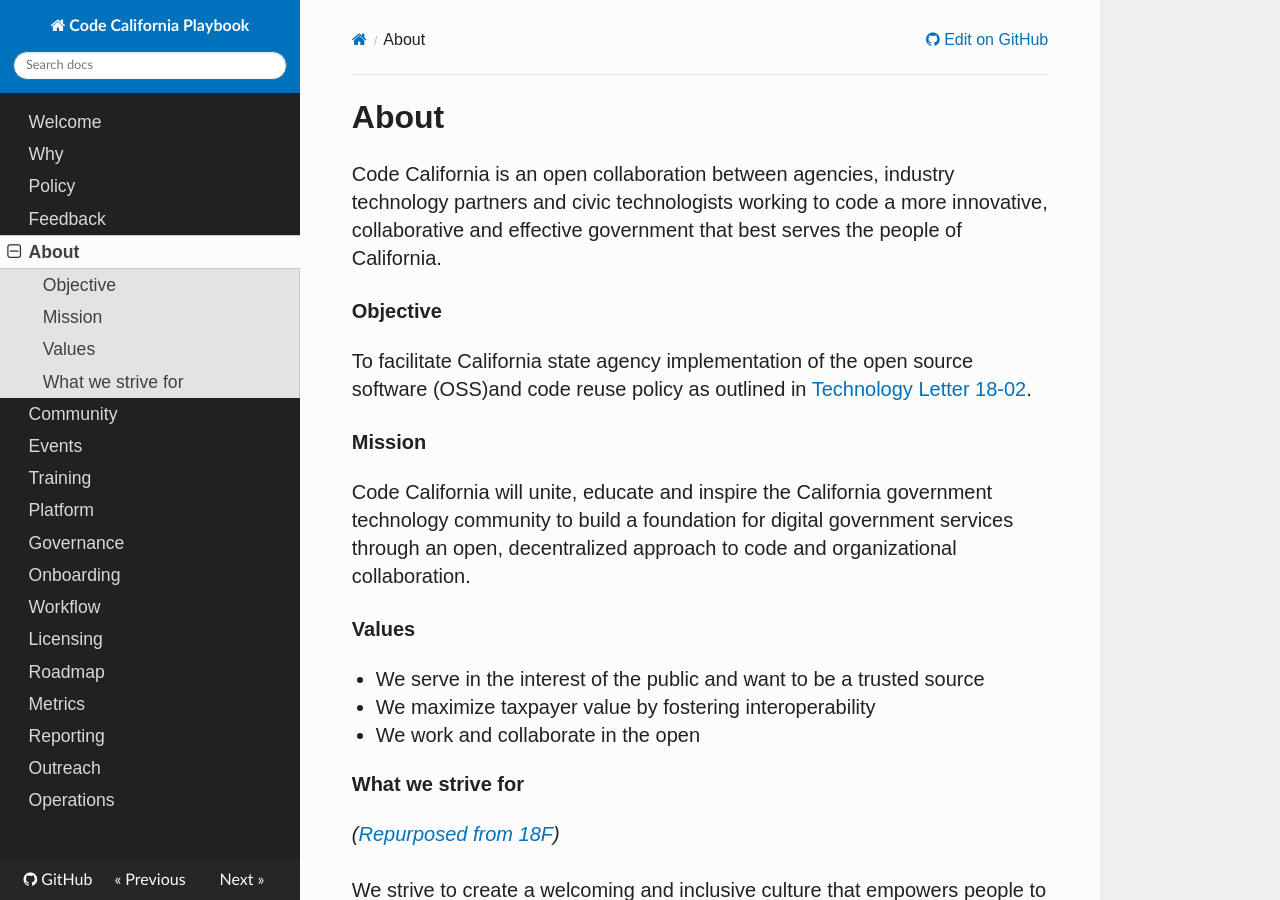
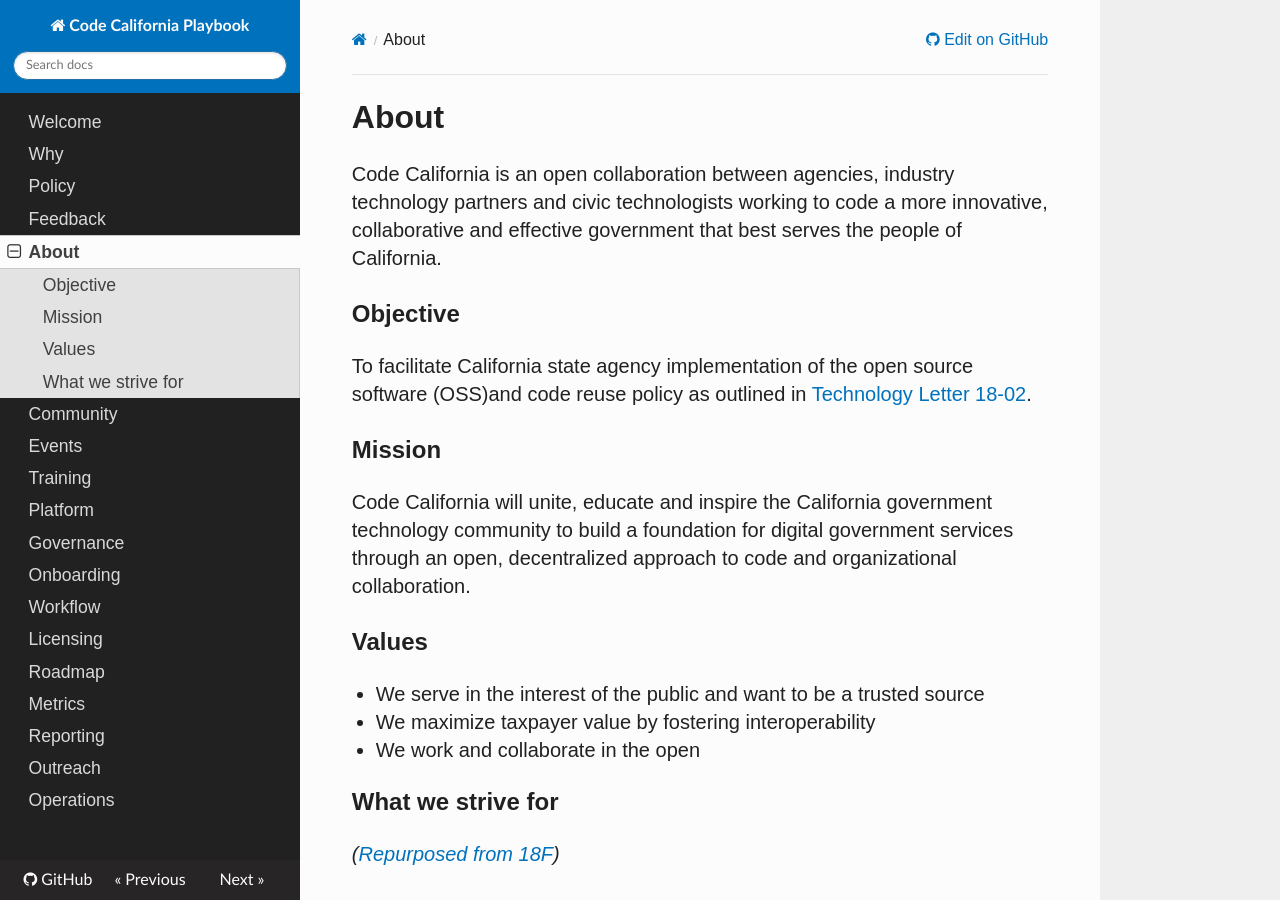
Before and after one commit to CA-CODE-Works/playbook, an MkDocs documentation site: the page built from docs/about.md, in a window 1280 px wide and 900 px high. Built offline with MkDocs 1.6.1, drawn with Linux system fonts in a browser that asks for light colours; nearby versions of some CDN libraries; old or Windows-style settings are respelled for this version of MkDocs.

```diff
--- a/docs/about.md
+++ b/docs/about.md
@@ -2,15 +2,15 @@
 
 Code California is an open collaboration between agencies, industry technology partners and civic technologists working to code a more innovative, collaborative and effective government that best serves the people of California.
 
-### Objective
+## Objective
 
 To facilitate California state agency implementation of the open source software (OSS)and code reuse policy as outlined in [Technology Letter 18-02](https://docs.google.com/document/d/1hXYzV_KW49epVuj9EuUGP1hNNARRMf_yVi1Uz5XX_oI/edit#heading=h.urh5wmrr4rhi).
 
-### Mission
+## Mission
 
 Code California will unite, educate and inspire the California government technology community to build a foundation for digital government services through an open, decentralized approach to code and organizational collaboration.
 
-### Values
+## Values
 
 * We serve in the interest of the public and want to be a trusted source
 
@@ -18,7 +18,7 @@ Code California will unite, educate and inspire the California government techno
 
 * We work and collaborate in the open
 
-### What we strive for
+## What we strive for
 
 *([Repurposed from 18F](https://18f.gsa.gov/code-of-conduct/#what-we-strive-for))*
 
```
